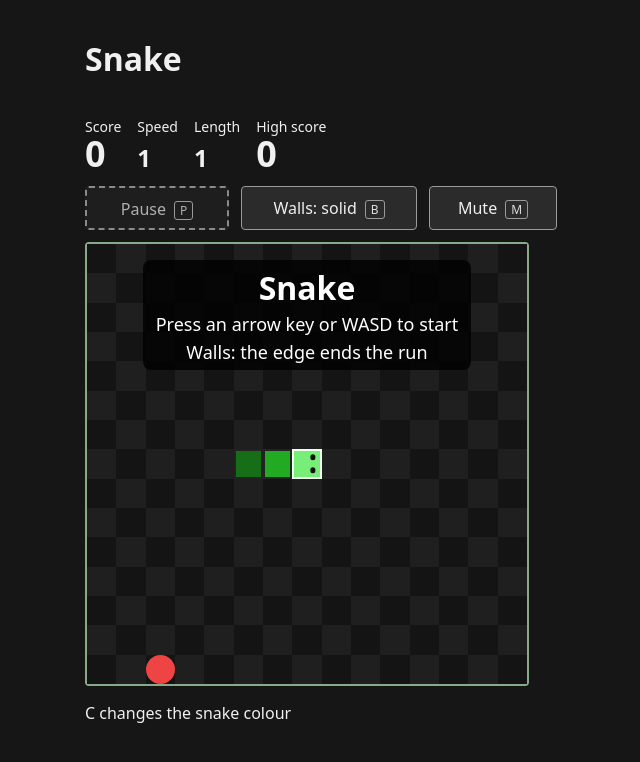
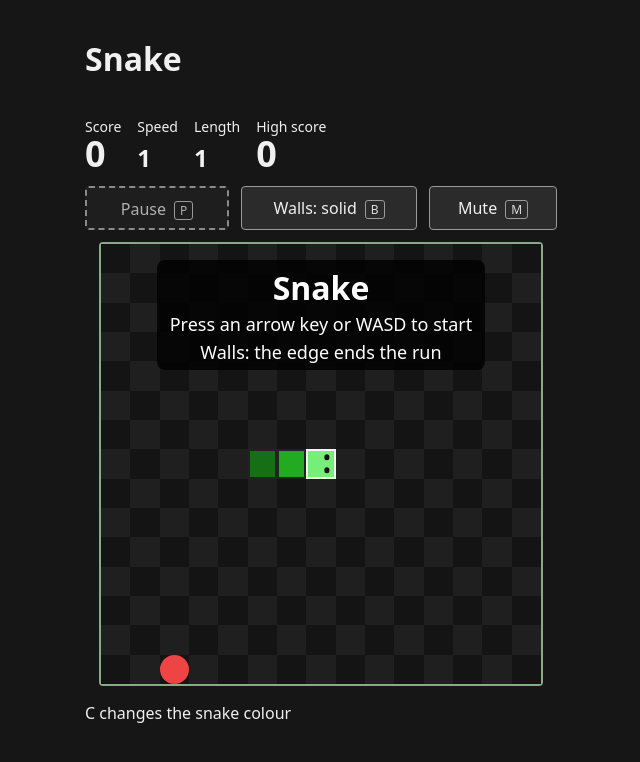
Before and after one commit to mariusachim/awesomeProject1, a React (Vite) app: page / in a window 1280 px wide. Shown: the top 762 px of the page, without its empty margins (319-959 px from the left). Built offline with nearby package versions, Linux system fonts and the light colour scheme.

Commit message:
feat(#291): centre the board under the control row on desktop

```diff
--- a/src/index.css
+++ b/src/index.css
@@ -114,6 +114,13 @@ button:disabled kbd {
 .board {
   border: 2px solid #8a8;
   border-radius: 4px;
+}
+
+/* Desktop: the board is narrower than the control row, so it sits in the middle of the column. */
+@media (min-width: 600px) {
+  .board {
+    margin-inline: auto;
+  }
 }
 
 .board-milestone {
```
